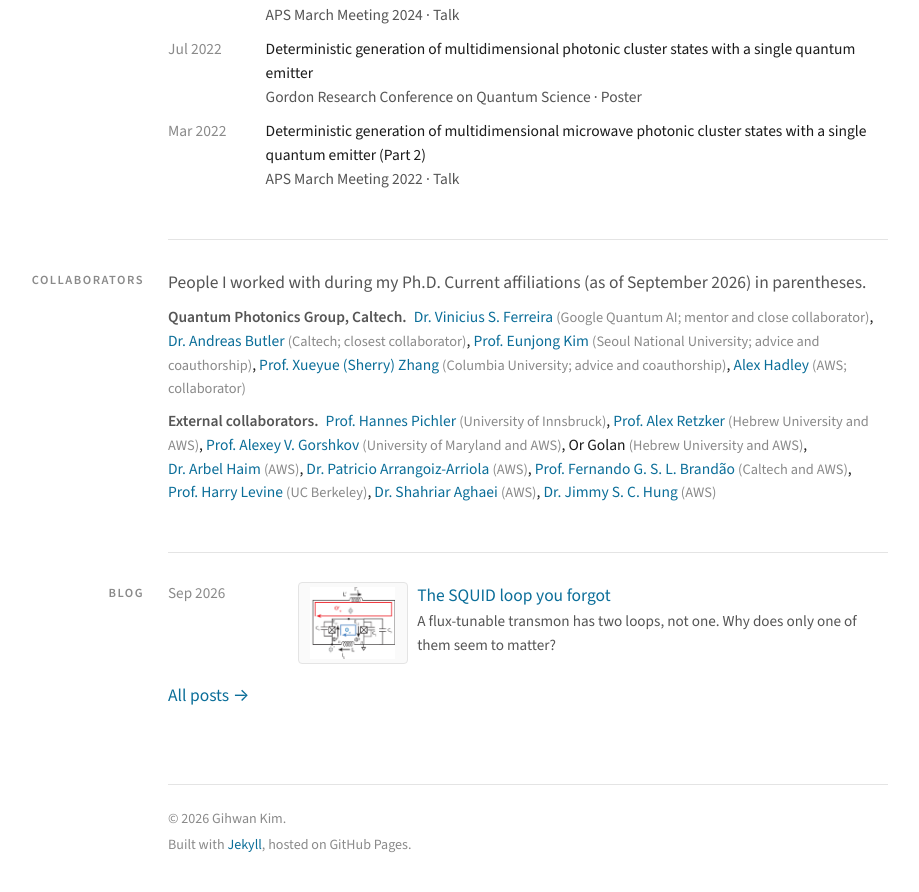
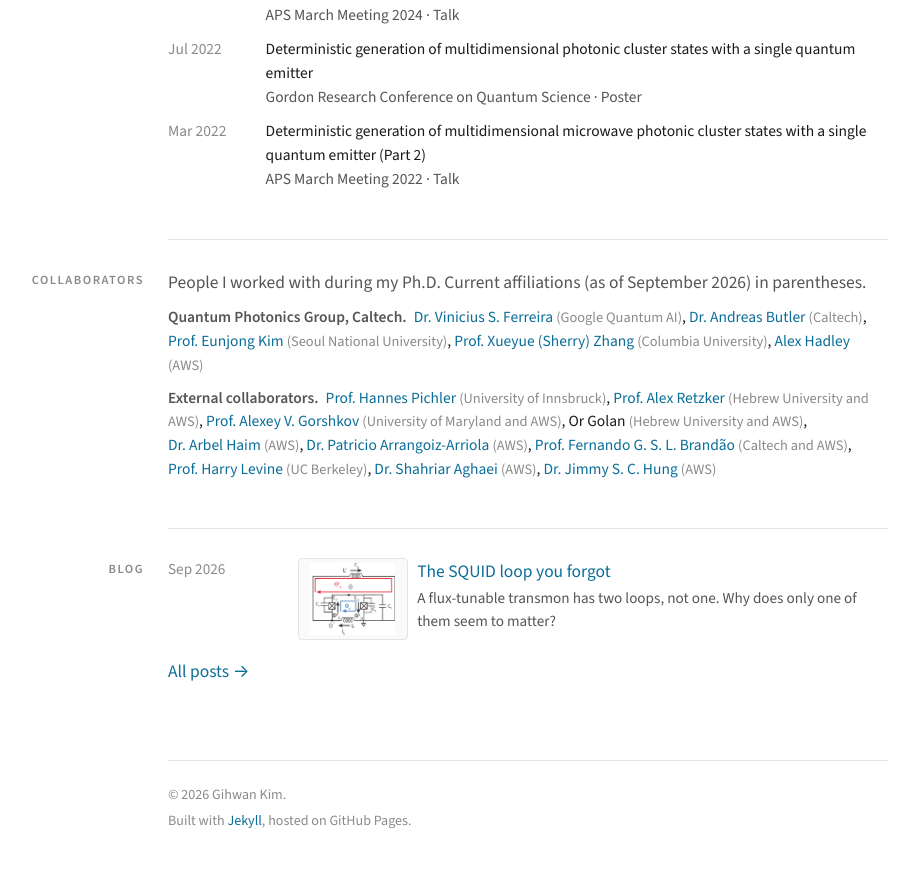
Before and after one commit to gihwan-scqubits/gihwan-scqubits.github.io, a Jekyll site: the page built from index.md, in a window 1280 px wide and 900 px high, scrolled down 2309 px. Shown: the top 892 px of the window, without its empty margins (112-1031 px from the left). Built offline with Jekyll 4.4.1, drawn with Linux system fonts in a browser that asks for light colours.

Commit message:
Collaborators: affiliations only
Co-Authored-By: Claude Fable 5.1 <noreply@anthropic.com>
Claude-Session: https://claude.ai/code/session_01D9GyQzp35NGwXa4HyFQyv5

```diff
--- a/_data/collaborators.yml
+++ b/_data/collaborators.yml
@@ -3,23 +3,18 @@
   people:
     - name: Dr. Vinicius S. Ferreira
       affiliation: Google Quantum AI
-      role: mentor and close collaborator
       url: https://scholar.google.com/citations?user=-iAFogkAAAAJ
     - name: Dr. Andreas Butler
       affiliation: Caltech
-      role: closest collaborator
       url: https://iqim.caltech.edu/profile/andreas-butler/
     - name: Prof. Eunjong Kim
       affiliation: Seoul National University
-      role: advice and coauthorship
       url: https://sites.google.com/view/snu-quantum-device
     - name: Prof. Xueyue (Sherry) Zhang
       affiliation: Columbia University
-      role: advice and coauthorship
       url: https://xueyue-sherry-zhang.github.io/
     - name: Alex Hadley
       affiliation: AWS
-      role: collaborator
       url: https://www.linkedin.com/in/alexhadley/
 - group: External collaborators
   people:
```
